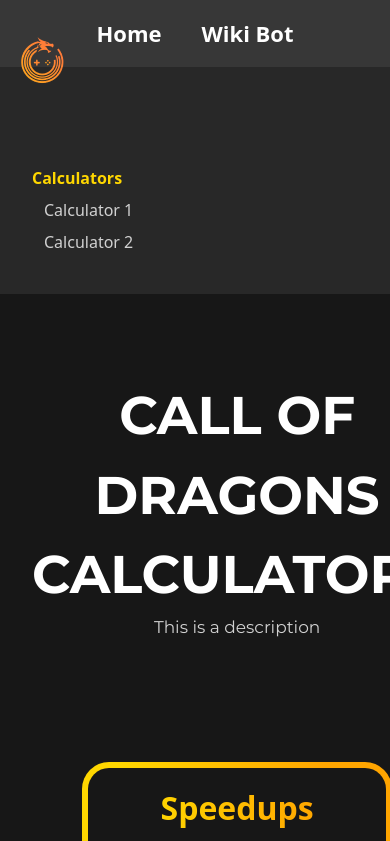
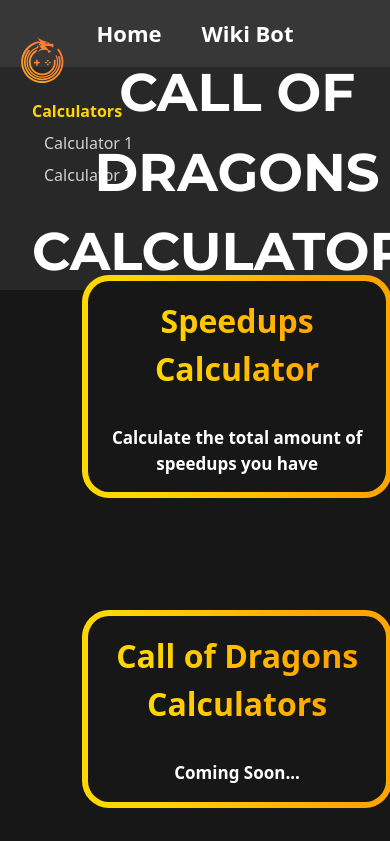
Before and after one commit to cod-tools/cod.tools, a Next.js app: page /calculators in a window 390 px wide. Shown: the top 841 px of the page. Built offline with nearby package versions, Linux system fonts and the light colour scheme.

Commit message:
Completed Calculators Pages
Completed stylings for sidebar, calculators, and speedups calculator page

To Do:
- Implement calculation logic to calculator and add the datas
- Complete the responsiveness for sidebar, and calculators pages

```diff
--- a/src/components/sidebar/sidebar.css
+++ b/src/components/sidebar/sidebar.css
@@ -1,15 +1,15 @@
 .sidebar {
-    position: fixed;
+    position: sticky;
+    grid-row: 1 / 3;
     top: 0;
     left: 0;
     width: 200px;
-    height: 100%;
+    height: 100vh;
     padding: 2em;
     background-color: var(--bg2);
 }
 
 .sidebar-title {
-    margin-top: 67px;
     color: var(--primary);
     font-weight: 600;
     margin-bottom: 8px;
@@ -32,5 +32,6 @@
         position: static;
         width: 100%;
         height: auto;
+        grid-row: 1;
     }
 }
--- a/src/pages/calculators/index.css
+++ b/src/pages/calculators/index.css
@@ -17,7 +17,7 @@
 }
 
 .calculators-title {
-    margin-top: 50px;
+    margin-top: -300px;
     font-family: var(--font-family);
     color: white;
     font-size: 53px;
@@ -40,7 +40,7 @@
     justify-content: space-around;
     gap: 4em;
     width: 95%;
-    margin-top: 50px;
+    margin-top: -150px;
 }
 
 .calculators-section {
@@ -89,11 +89,14 @@
 .calculators-container {
     display: grid;
     grid-template-columns: 240px 1fr;
+    height: 100vh;
+    grid-template-rows: auto 1fr;
 }
 
 @media (max-width: 1080px) {
     .calculators-container {
       grid-template-columns: 1fr;
+      grid-template-rows: auto;
     }
 
     .calculators-sections {
@@ -108,6 +111,7 @@
 
     .main-section {
         grid-column: 1;
+        grid-row: 2;
       }
 
     .calculators-container {
--- a/src/pages/calculators/speedups/index.css
+++ b/src/pages/calculators/speedups/index.css
@@ -8,7 +8,6 @@
 
 .speedups-main-section {
     flex-grow: 1;
-    margin-left: 200px;
 }
 
 .speedups-titles{
@@ -76,13 +75,13 @@
 }
 
 .speedups-totals {
-    font-size: 0.9em;
+    font-size: 16px;
     color: var(--text-light);
     margin-top: 1em;
 }
 
 .speedups-large-totals {
-    font-size: 1.2em;
+    font-size: 24px;
     color: var(--text-light);
     margin-top: 2em;
     text-align: center;
@@ -91,6 +90,7 @@
     background: linear-gradient(var(--bg), var(--bg)) padding-box, var(--gradient) border-box;
     margin-left: 50px;
     margin-right: 50px;
+    margin-bottom: 50px;
 }
 
 @media (max-width: 1080px) {
--- a/src/pages/calculators/speedups/index.js
+++ b/src/pages/calculators/speedups/index.js
@@ -1,3 +1,5 @@
+import Head from 'next/head';
+
 import Header from '@/components/header/header';
 import Footer from '@/components/footer/footer';
 import Sidebar from '@/components/sidebar/sidebar';
@@ -25,6 +27,10 @@
 export default function Calculators() {
   return (
     <>
+      <Head>
+        <title>Call of Dragons Speedups Calculator | cod.tools</title>
+        <meta name="description" content="Coming Soon..." />
+      </Head>
       <Header />
       <div className="speedups-content">
         <div className="speedups-container">
```
Also changed, not shown: src/pages/index.js (+6 -4 lines).
